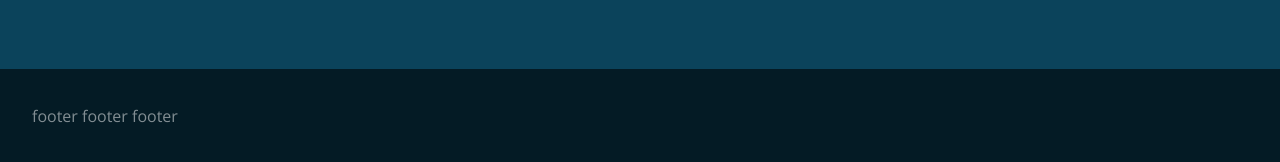
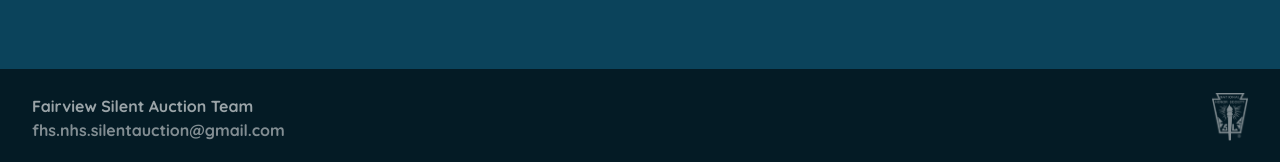
Before and after one commit to NoahFiner/silent-auction-info-page, a plain HTML site: page index.html in a window 1280 px wide. Shown: the part 1795-1957 px from the top of the page. Drawn offline with nearby package versions, Linux system fonts and the light colour scheme.

Commit message:
Add a footer

```diff
--- a/index.html
+++ b/index.html
@@ -48,7 +48,17 @@
     </div>
 
     <div class="footer">
-      <p>footer footer footer</p>
+      <div id="footer-left">
+        <p>Fairview Silent Auction Team</p>
+        <a href="mailto:fhs.nhs.silentauction@gmail.com">fhs.nhs.silentauction@gmail.com</a>
+      </div>
+      <!-- <div id="footer-right">
+        <p>More Information on Foster Care</p>
+        <a style="margin-top: -0.25em" href="http://www.bouldercounty.org/family/foster/pages/default.aspx">Boulder</a>
+        <a href="https://www.adcogov.org/foster-care">Adams County</a>
+        <a href="https://www.denvergov.org/content/denvergov/en/denver-human-services/protection-prevention/foster-care-adoption.html">Denver</a>
+      </div> -->
+      <a href="https://www.fairviewhs.org/sites/nhs" id="footer-link"><img src="nhs-logo.png" id="footer-logo" /></a>
     </div>
   </div>
 </body>
--- a/style.css
+++ b/style.css
@@ -136,10 +136,42 @@ h1 {
   height: 4em;
   display: flex;
   align-items: center;
-  justify-content: center;
+  justify-content: space-between;
   padding: 1em 2.5vw 1em 2.5vw;
 }
 
-.footer > p {
+.footer > div > p, .footer > div > a {
+  opacity: 0.6;
+  font-family: "Quicksand", sans-serif;
+  font-weight: 900;
+  display: block;
+  margin: 0;
+}
+
+.footer > div > a {
   opacity: 0.5;
+  transition: opacity 0.25s;
 }
+
+.footer > div > a:hover {
+  opacity: 0.7;
+}
+
+#footer-right > * {
+  text-align: center;
+}
+
+#footer-link {
+  opacity: 0.5;
+  height: 75%;
+  transition: opacity 0.25s;
+}
+
+#footer-link:hover {
+  opacity: 0.7;
+}
+
+#footer-logo {
+  height: 100%;
+  width: auto;
+}
```
Also changed, not shown: nhs-logo.png (added).
